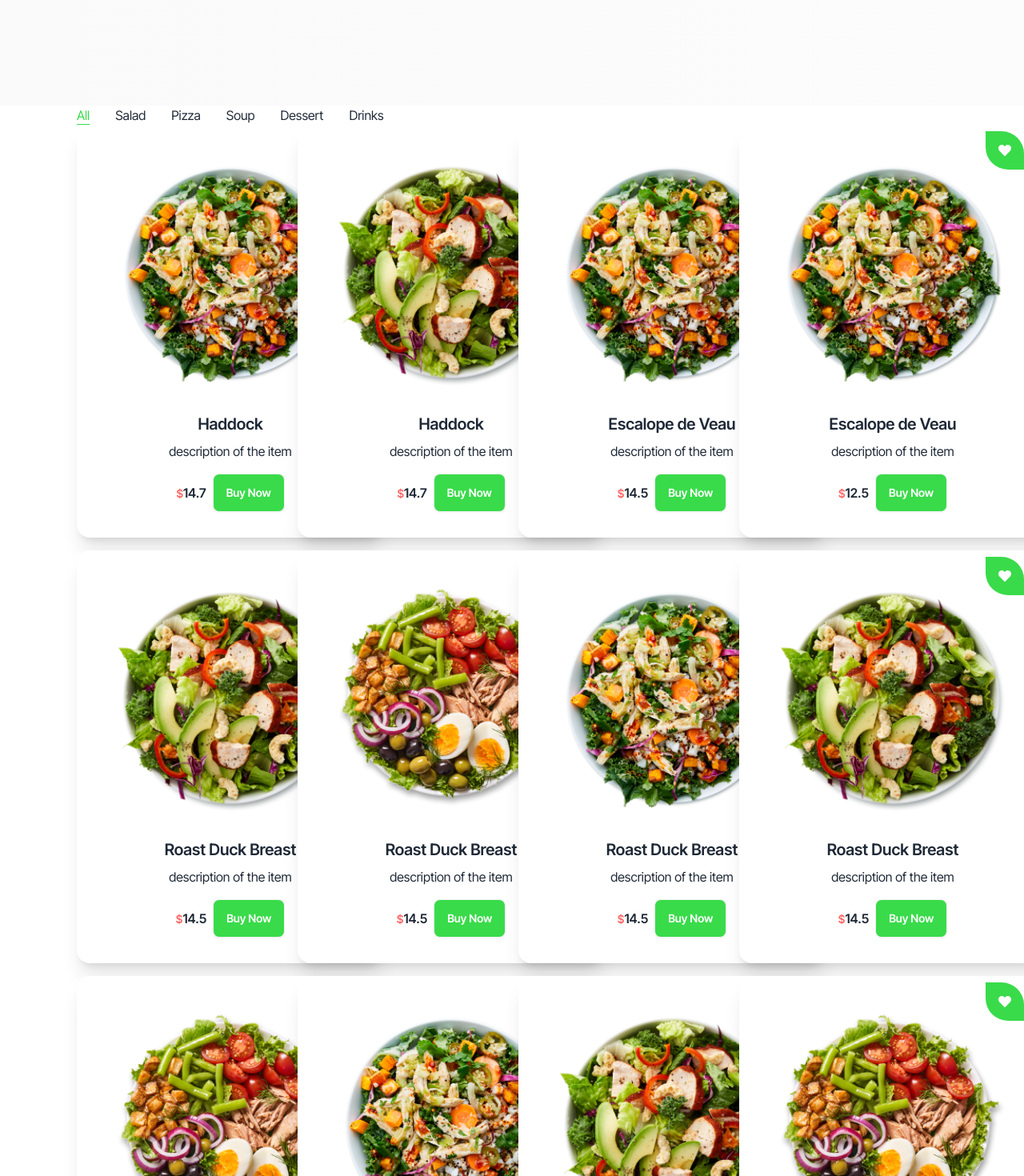
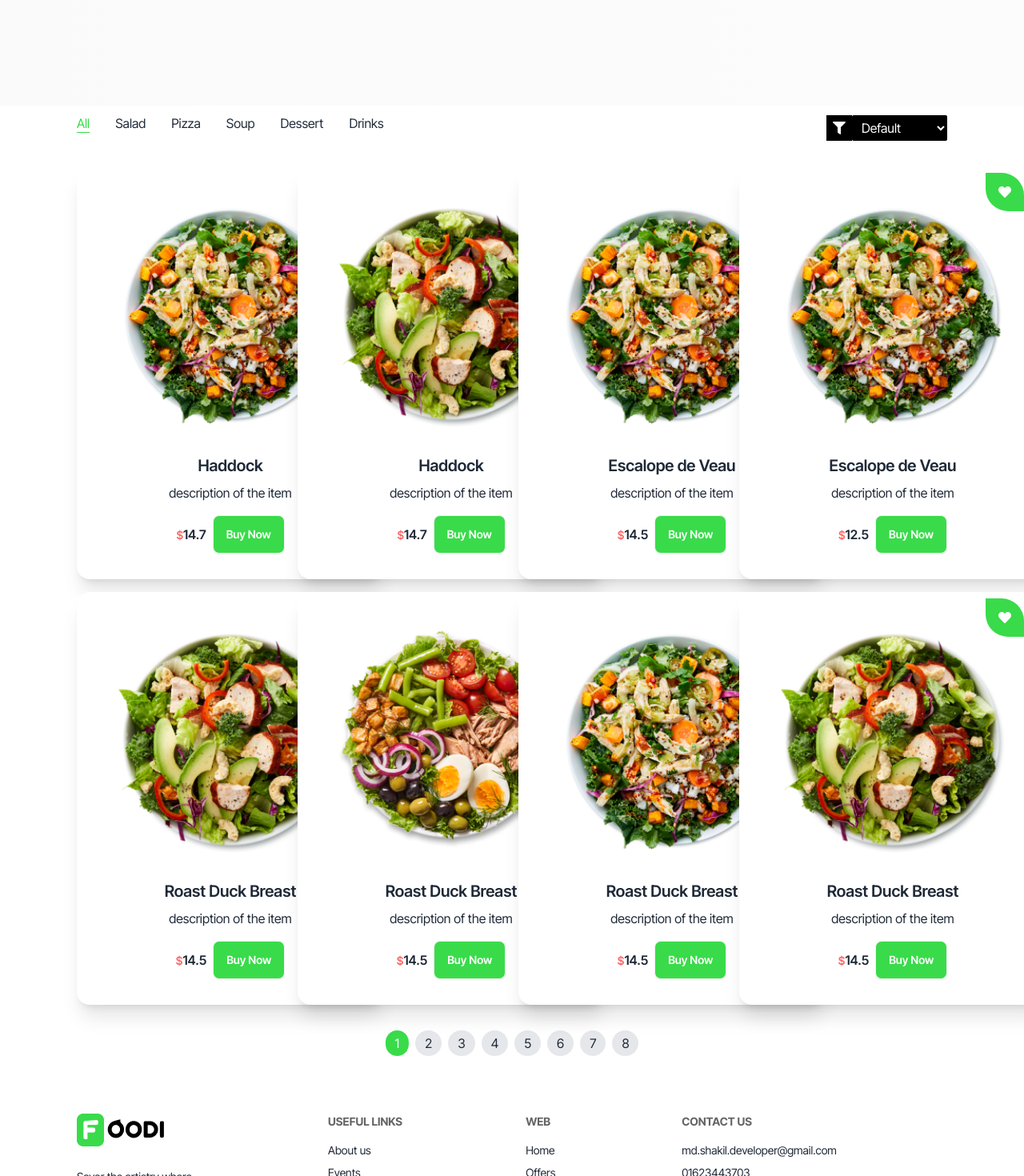
Before and after one commit to Tahsan35/foodi-client, a React (Vite) app: page /menu in a window 1280 px wide. Shown: the part 460-1930 px from the top of the page at 80% size. Built offline with nearby package versions, Linux system fonts and the light colour scheme.

Commit message:
pagination implement

```diff
--- a/src/pages/shop/Menu.jsx
+++ b/src/pages/shop/Menu.jsx
@@ -1,11 +1,14 @@
 import { useEffect, useState } from "react";
 import Cards from "../../components/Cards";
+import { FaFilter } from "react-icons/fa";
 
 const Menu = () => {
   const [menu, setMenu] = useState([]);
   const [filteredItems, setFilteredItems] = useState([]);
   const [selectedCategory, setSelectedCategory] = useState("all");
   const [sortOption, setSortOption] = useState("default");
+  const [currentPage, setCurrentPage] = useState(1);
+  const [itemPerPage] = useState(8);
 
   //loading data
   useEffect(() => {
@@ -42,6 +45,7 @@
 
     setFilteredItems(filtered);
     setSelectedCategory(category);
+    setCurrentPage(1);
   };
 
   // const filterItems = (category) => {
@@ -57,22 +61,23 @@
   const showAll = () => {
     setFilteredItems(menu);
     setSelectedCategory("all");
-    //setSortOption("default");
+    setSortOption("default");
+    setCurrentPage(1);
   };
 
   //sorting base on A-Z, Z-A low-high pricing
   const handleSortChange = (option) => {
     setSortOption(option);
 
-    let sortedItems = { ...filteredItems };
+    let sortedItems = [...filteredItems];
 
     //logic
     switch (option) {
-      case "A - Z":
-        sortedItems.sort((a, b) => a.name.localCompare(b.name));
+      case "A-Z":
+        sortedItems.sort((a, b) => a.name.localeCompare(b.name));
         break;
-      case "Z - A":
-        sortedItems.sort((a, b) => b.name.localCompare(a.name));
+      case "Z-A":
+        sortedItems.sort((a, b) => b.name.localeCompare(a.name));
         break;
       case "low-to-high":
         sortedItems.sort((a, b) => a.price - b.price);
@@ -86,6 +91,7 @@
     }
 
     setFilteredItems(sortedItems);
+    setCurrentPage(1);
   };
 
   //sort items
@@ -105,6 +111,13 @@
   //   }
   //   setSortOption(option);
   // };
+
+  //pagination logic
+  const indexOfLastItem = currentPage * itemPerPage;
+  const indexOfFirstItem = indexOfLastItem - itemPerPage;
+  const currentItems = filteredItems.slice(indexOfFirstItem, indexOfLastItem);
+
+  const paginate = (pageNumber) => setCurrentPage(pageNumber);
 
   return (
     <div>
@@ -132,6 +145,7 @@
       {/* menu shop section */}
       <div className="section-container">
         {/* filtering and sorting */}
+        <div className="flex flex-col md:flex-row flex-wrap md:justify-between items-center space-y-3 mb-8">
           <div className="flex flex-row justify-start md:items-center md:gap-8 gap-4 flex-wrap ">
             {/* all category btns */}
             <button
@@ -171,12 +185,58 @@
               Drinks
             </button>
           </div>
+
+          {/* sorting base filter */}
+          <div className="flex justify-end mb-4 rounded-sm">
+            <div className="bg-black p-2">
+              <FaFilter className="h-4 w-4 text-white" />
+            </div>
+            {/* sorting option */}
+            <select
+              name="sort"
+              id="sort"
+              onChange={(e) => handleSortChange(e.target.value)}
+              value={sortOption}
+              className="bg-black text-white px-2 py-1 rounded-sm"
+            >
+              <option value="default">Default</option>
+              <option value="A-Z">A - Z</option>
+              <option value="Z-A">Z - A</option>
+              <option value="low-to-high">Low to High</option>
+              <option value="high-to-low">High to Low</option>
+            </select>
+          </div>
+        </div>
         {/* product card */}
         <div className="grid xl:grid-cols-4 md:grid-cols-3 sm:grid-cols-2 grid-cols-1 gap-4">
-          {filteredItems.map((item) => (
+          {currentItems.map((item) => (
             <Cards key={item._id} item={item} />
           ))}
         </div>
+      </div>
+
+      {/* pagination section */}
+      <div className="flex justify-center my-8">
+        {Array.from({
+          length: Math.ceil(filteredItems.length / itemPerPage),
+        }).map((_, index) => (
+          <button
+            key={index + 1}
+            onClick={() => paginate(index + 1)}
+            className={`mx-1 px-3 py-1 rounded-full ${
+              currentPage === index + 1 ? "bg-green text-white" : "bg-gray-200"
+            }`}
+          >
+            {index + 1}
+          </button>
+          // <button
+          //   key={index}
+          //   onClick={() => paginate(index + 1)}
+          //   className={currentPage === index + 1 ? "active" : ""}
+          // >
+          //   {index + 1}
+          // </button>
+        ))}
       </div>
     </div>
   );
```
Lines whose indentation alone changed are shown as unchanged.
